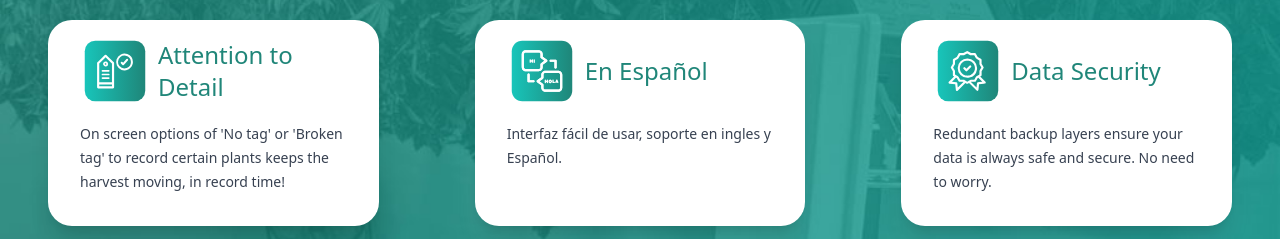
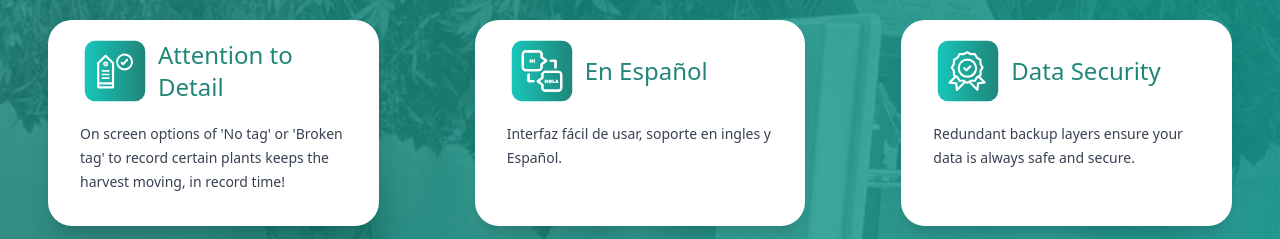
Before and after one commit to jahmad7/wayfast-app, a Next.js app: page / in a window 1280 px wide. Shown: the part 1400-1639 px from the top of the page. Built offline with nearby package versions, Linux system fonts and the light colour scheme.

Commit message:
updated copy for website

```diff
--- a/pages/index.js
+++ b/pages/index.js
@@ -64,7 +64,7 @@ export default function Home() {
     {
       icon: "/features_compliant.svg",
       title: "Data Security",
-      body: "Redundant backup layers ensure your data is always safe and secure. No need to worry. ",
+      body: "Redundant backup layers ensure your data is always safe and secure.",
     },
   ];
 
@@ -104,10 +104,6 @@ export default function Home() {
         {
           title: "Standard:",
           copy: "After each successful scan, remove and replace with the next plant. 1,200 plants/hour",
-        },
-        {
-          title: "Incremental:",
-          copy: "Add a new plant to the tote after each successful scan, no need to remove the previous plant. 1,800 plants/hour",
         },
       ],
     },
```
